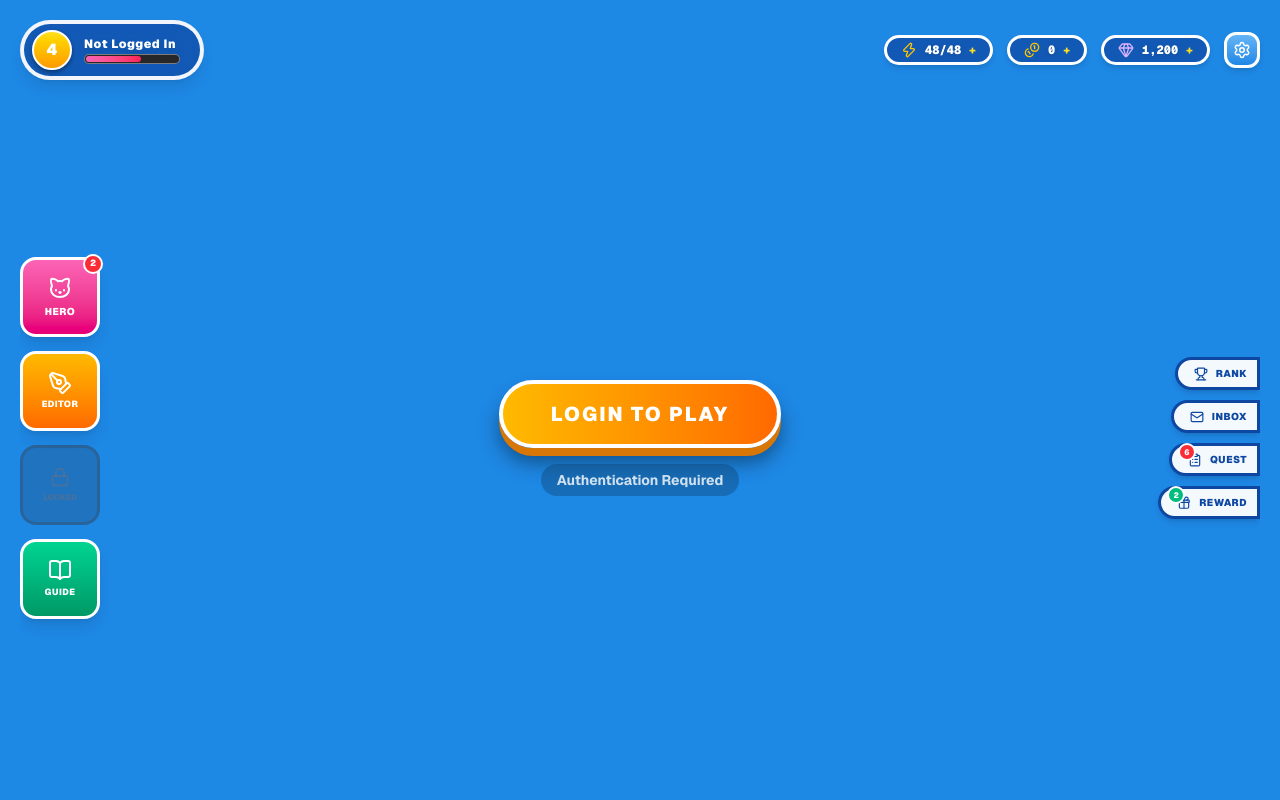
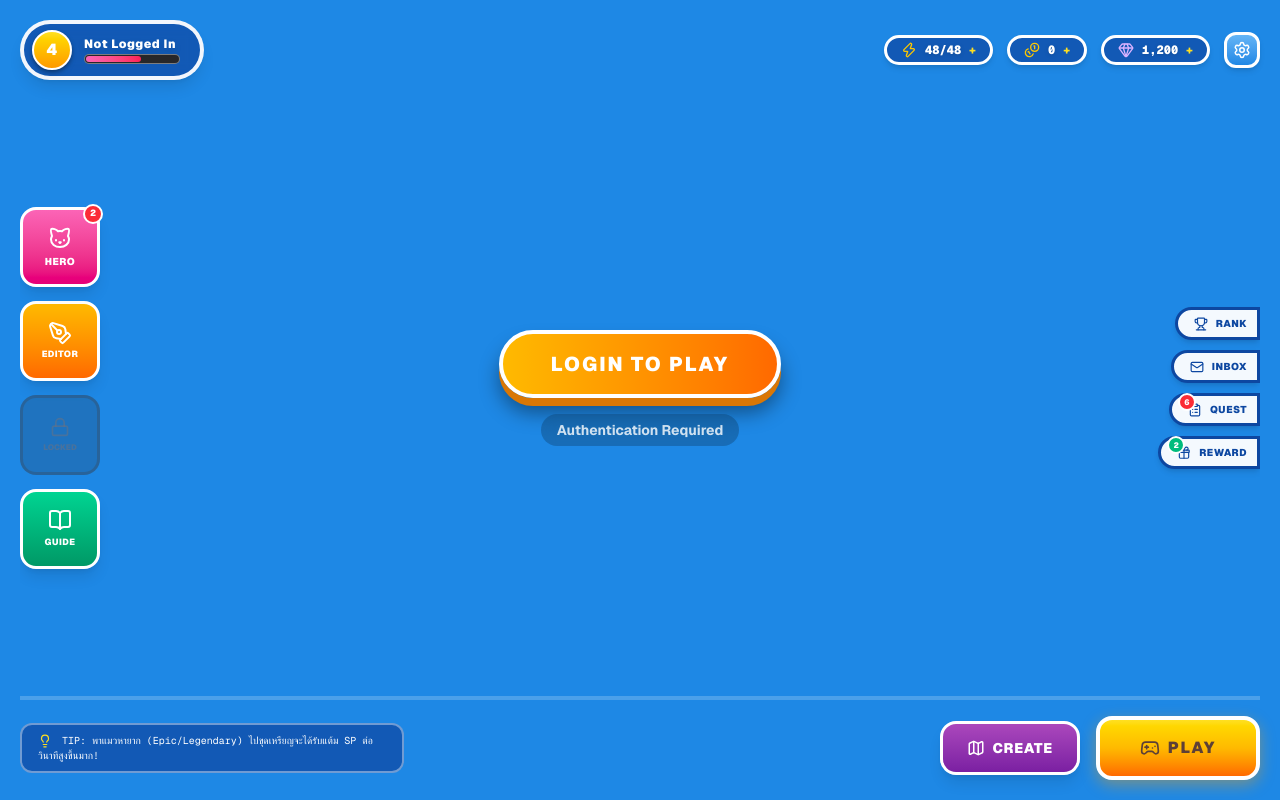
Before and after one commit to grillpork/cats-coworker-client, a Next.js app: page / in a window 1280 px wide. Built offline with nearby package versions, Linux system fonts and the light colour scheme; no server answers.

Commit message:
update ui play

```diff
--- a/src/app/page.js
+++ b/src/app/page.js
@@ -16,6 +16,7 @@ export default function LobbyPage() {
   const router = useRouter();
 
   const [showRoomModal, setShowRoomModal] = useState(false);
+  const [roomModalMode, setRoomModalMode] = useState("play"); // "play" | "create"
   const [availableRooms, setAvailableRooms] = useState([]);
   const [mapTemplates, setMapTemplates] = useState([]);
   const [selectedRoomObj, setSelectedRoomObj] = useState(null);
@@ -201,11 +202,52 @@ export default function LobbyPage() {
           <RightMenu isAuthenticated={isAuthenticated} />
 
         </div>
+
+        {/* Bottom Bar Actions */}
+        <div className="flex items-center justify-between w-full z-20 mt-4 border-t-4 border-white/20 pt-4">
+          <div className="bg-[#0d47a1]/70 border-2 border-[#fff]/40 rounded-xl px-4 py-2 text-white font-mono text-[10px] max-w-sm">
+            <Lightbulb size={14} className="inline mr-1 text-yellow-300" /> TIP: พาแมวหายาก (Epic/Legendary) ไปขุดเหรียญจะได้รับแต้ม SP ต่อวินาทีสูงขึ้นมาก!
+          </div>
+          <div className="flex items-center gap-4">
+            <button
+              onClick={() => {
+                if (!isAuthenticated) {
+                  router.push('/auth/sign-in');
+                  return;
+                }
+                setRoomModalMode("create");
+                fetchRooms();
+                setShowRoomModal(true);
+              }}
+              className="px-6 py-3.5 bg-gradient-to-b from-[#ab47bc] to-[#7b1fa2] border-[3px] border-white rounded-2xl shadow-lg hover:scale-105 active:scale-95 transition-all text-white font-black text-sm uppercase tracking-wider flex items-center gap-2 cursor-pointer"
+            >
+              <Map size={18} />
+              <span>Create</span>
+            </button>
+            <button
+              onClick={() => {
+                if (!isAuthenticated) {
+                  router.push('/auth/sign-in');
+                  return;
+                }
+                setRoomModalMode("play");
+                fetchRooms();
+                setShowRoomModal(true);
+              }}
+              className="px-10 py-4 bg-gradient-to-b from-yellow-300 via-amber-400 to-orange-500 border-[4px] border-white rounded-2xl shadow-[0_5px_15px_rgba(255,160,0,0.4)] hover:scale-105 active:scale-95 transition-all text-[#5d4037] font-black text-base uppercase tracking-widest flex items-center gap-2 cursor-pointer"
+            >
+              <Gamepad2 size={20} />
+              <span>Play</span>
+            </button>
+          </div>
+        </div>
+
       </div>
 
       <RoomSelectionModal
         showRoomModal={showRoomModal}
         setShowRoomModal={setShowRoomModal}
+        mode={roomModalMode}
         availableRooms={availableRooms}
         searchQuery={searchQuery}
         setSearchQuery={setSearchQuery}
--- a/src/components/lobby/RoomSelectionModal.js
+++ b/src/components/lobby/RoomSelectionModal.js
@@ -1,9 +1,10 @@
-import React, { useState } from 'react';
+import React, { useState, useEffect } from 'react';
 import { Plus, Search, Ghost, Pencil, Trash2, Play } from 'lucide-react';
 
 export default function RoomSelectionModal({
   showRoomModal,
   setShowRoomModal,
+  mode, // "play" | "create"
   availableRooms,
   searchQuery,
   setSearchQuery,
@@ -19,6 +20,17 @@ export default function RoomSelectionModal({
   const [roomToEdit, setRoomToEdit] = useState(null);
   const [inputValue, setInputValue] = useState('');
 
+  // Automatically open create input if mode is 'create'
+  useEffect(() => {
+    if (showRoomModal && mode === 'create') {
+      setInputDialogType('create');
+      setInputValue('');
+      setShowInputDialog(true);
+    } else {
+      setShowInputDialog(false);
+    }
+  }, [showRoomModal, mode]);
+
   if (!showRoomModal) return null;
 
   const handleOpenCreate = () => {
@@ -32,6 +44,14 @@ export default function RoomSelectionModal({
     setRoomToEdit(room);
     setInputValue(room.name);
     setShowInputDialog(true);
+  };
+
+  const handleCloseInputDialog = () => {
+    setShowInputDialog(false);
+    // If the modal was opened specifically to Create, closing the dialog should close the main modal
+    if (mode === 'create') {
+      setShowRoomModal(false);
+    }
   };
 
   const handleSubmit = (e) => {
@@ -50,7 +70,10 @@ export default function RoomSelectionModal({
 
   return (
     <div className="fixed inset-0 z-50 flex items-center justify-center bg-black/70 backdrop-blur-sm">
-      <div className="bg-[#222222] rounded-[24px] p-6 max-w-sm w-full mx-4 flex flex-col gap-6 shadow-2xl font-sans relative">
+      {/* Hide main room list background only if we are strictly in create mode and showing the input dialog */}
+      <div className={`bg-[#222222] rounded-[24px] p-6 max-w-sm w-full mx-4 flex flex-col gap-6 shadow-2xl font-sans relative transition-all ${
+        (mode === 'create' && showInputDialog) ? 'opacity-0 scale-95 pointer-events-none' : 'opacity-100 scale-100'
+      }`}>
 
         <button
           onClick={() => setShowRoomModal(false)}
@@ -74,12 +97,14 @@ export default function RoomSelectionModal({
               className="flex-1 bg-transparent text-sm text-zinc-800 placeholder:text-zinc-500 outline-none"
             />
           </div>
+          {mode !== 'play' && (
             <button
               onClick={handleOpenCreate}
               className="w-12 h-12 bg-white rounded-2xl flex items-center justify-center hover:bg-zinc-200 active:scale-95 transition-all shadow-sm"
             >
               <Plus size={24} className="text-black" />
             </button>
+          )}
         </div>
 
         <div className="flex flex-col gap-3 max-h-[320px] overflow-y-auto pr-1 custom-scrollbar">
@@ -148,7 +173,7 @@ export default function RoomSelectionModal({
         <div className="fixed inset-0 z-[60] flex items-center justify-center bg-black/80 backdrop-blur-xs">
           <form
             onSubmit={handleSubmit}
-            className="bg-[#2a2a2a] border border-zinc-700/50 rounded-[24px] p-6 max-w-xs w-full mx-4 flex flex-col gap-4 shadow-2xl font-sans"
+            className="bg-[#2a2a2a] border border-zinc-700/50 rounded-[24px] p-6 max-w-xs w-full mx-4 flex flex-col gap-4 shadow-2xl font-sans animate-in fade-in zoom-in-95 duration-150"
           >
             <h3 className="text-white font-medium text-base text-center">
               {inputDialogType === 'create' ? 'สร้างเซิร์ฟเวอร์รูมใหม่' : 'แก้ไขชื่อเซิร์ฟเวอร์รูม'}
@@ -170,7 +195,7 @@ export default function RoomSelectionModal({
             <div className="flex gap-2.5 mt-2">
               <button
                 type="button"
-                onClick={() => setShowInputDialog(false)}
+                onClick={handleCloseInputDialog}
                 className="flex-1 py-2.5 bg-zinc-700 hover:bg-zinc-650 text-white text-xs font-bold rounded-xl transition-all active:scale-95 cursor-pointer"
               >
                 ยกเลิก
```
Lines whose indentation alone changed are shown as unchanged.
